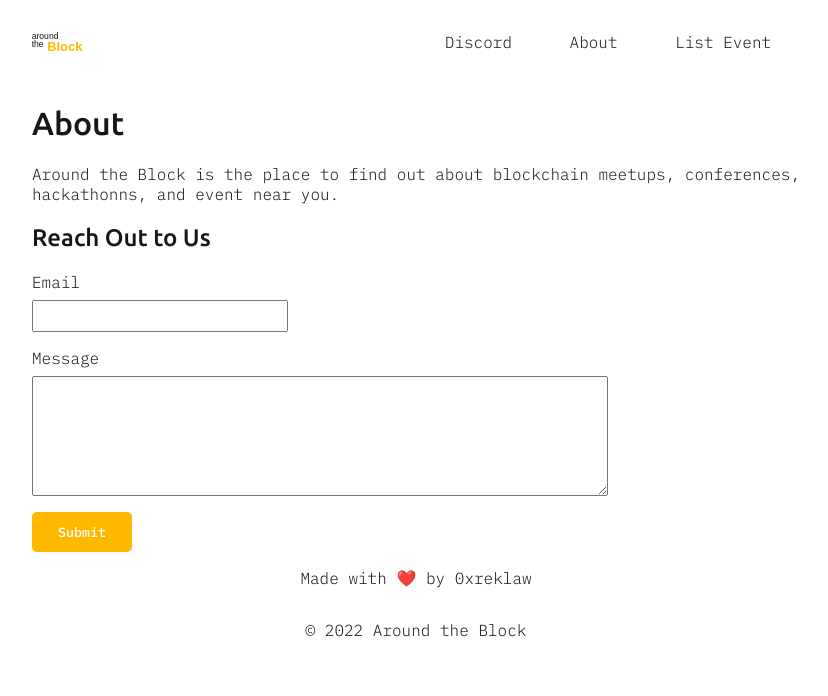
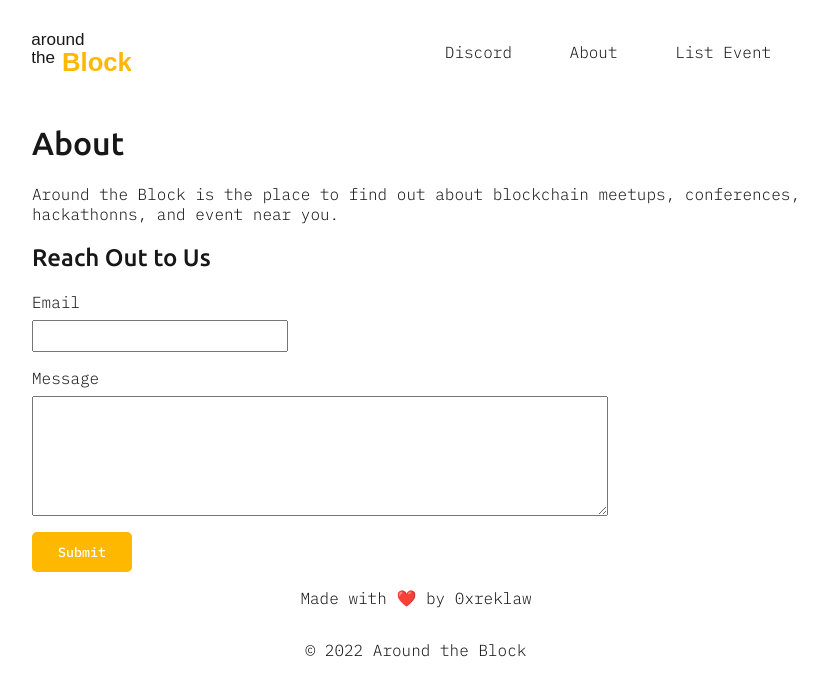
Before and after one commit to 0xreklaw/aroundtheBlock-mvp, a Next.js app: page /about in a window 1280 px wide. Shown: the top 696 px of the page, without its empty margins (224-1052 px from the left). Built offline with nearby package versions, Linux system fonts and the light colour scheme; no server answers.

Commit message:
logo sizing fix

```diff
--- a/components/EventsList.js
+++ b/components/EventsList.js
@@ -10,7 +10,6 @@ const EventsList = ({ locationFilter }) => {
         getEventList();
     }, [])
 
-    console.log(eventList)
     return (
         <div>
             {
--- a/styles/Header.module.css
+++ b/styles/Header.module.css
@@ -16,15 +16,13 @@
 
 .logo {
     width: 120px;
-    height: auto;
+    height: 40px;
     display: block;
     background: url(../assets/logo_light.svg) no-repeat left;
 }
 
 @media (prefers-color-scheme: dark) {
     .logo {
-        /* width: 120px;
-        height: auto; */
         height: 40px;
         display: block;
         background: url(../assets/logo_dark.svg) no-repeat left;
```
